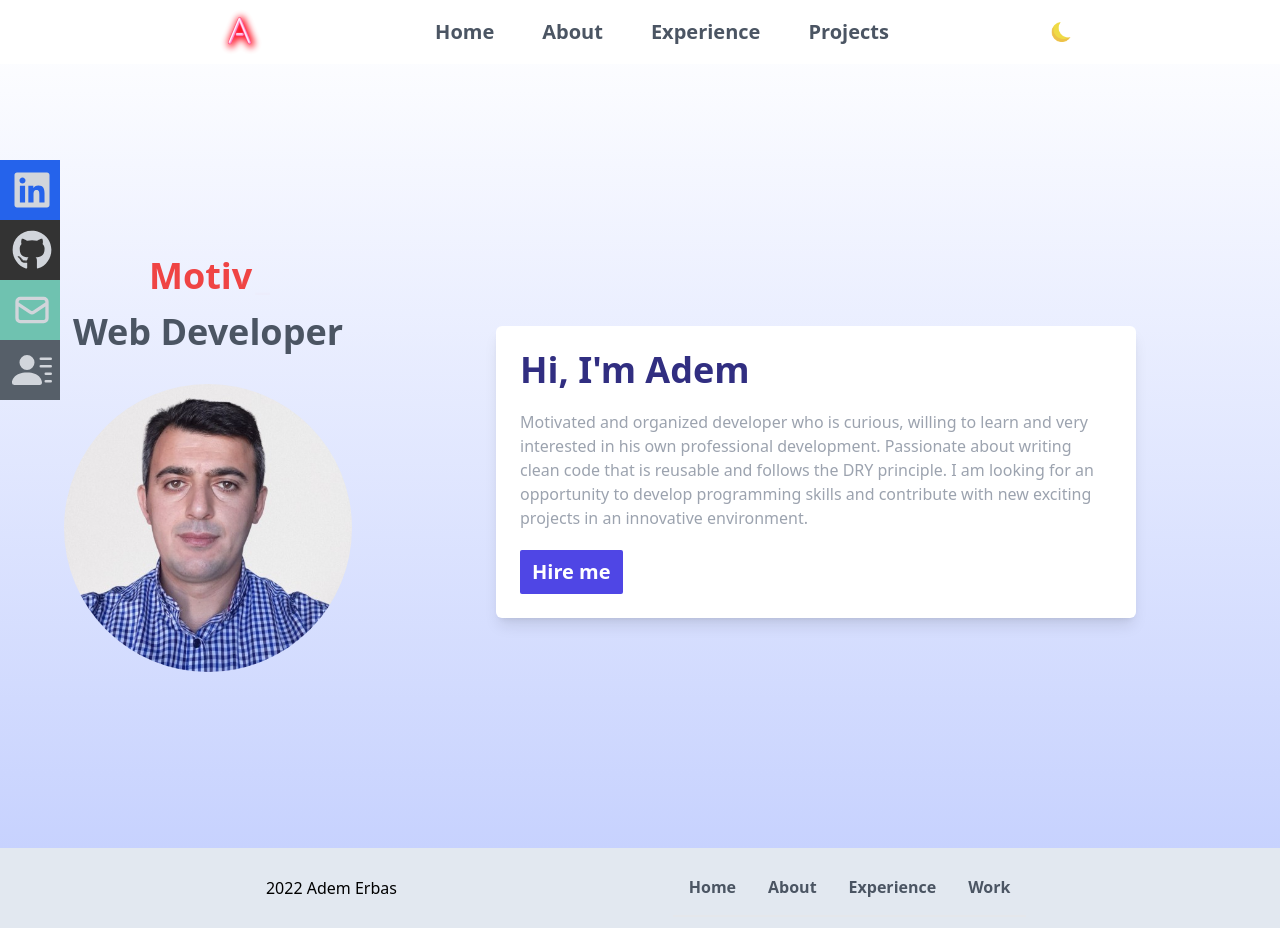
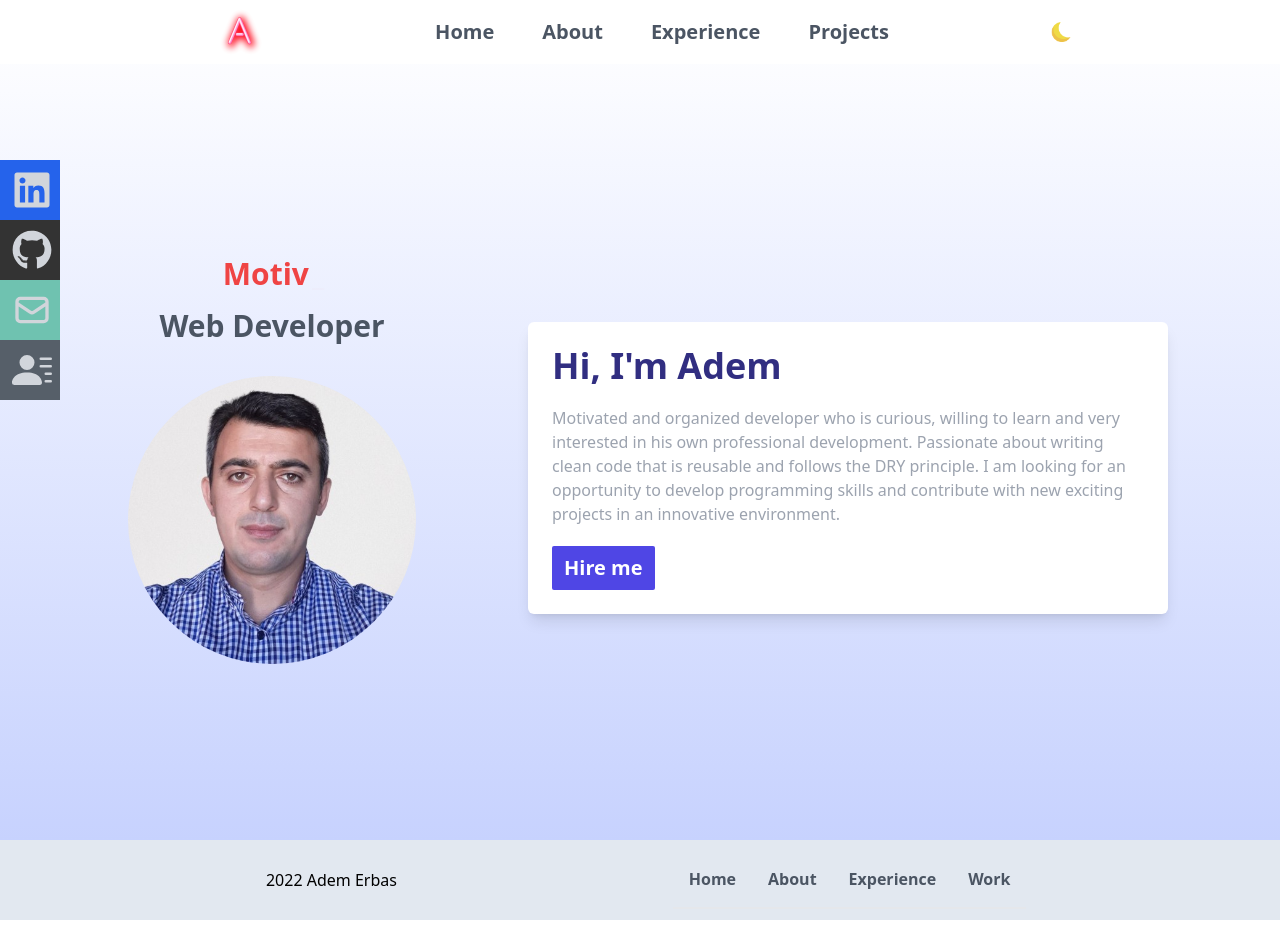
Before and after one commit to Adem54/personal-portfolio, a React (Create React App) app: page / in a window 1280 px wide. Built offline with nearby package versions, Linux system fonts and the light colour scheme.

Commit message:
homepage edited

```diff
--- a/src/pages/Home.tsx
+++ b/src/pages/Home.tsx
@@ -5,8 +5,9 @@ import { Typewriter } from 'react-simple-typewriter'
 const Home = () => {
   return (
     <section className="flex flex-col md:flex-row justify-center  md:justify-between items-center mt-4 md:mt-36   ">
-      <div className="md:ml-16 mb-4">
-        <div className="  mb-8 top-16  lg:left-10 text-center mx-auto sm:top-1/3 md:top-1/4 left-5 text-2xl sm:left-5 sm:text-4xl md:left-24 md:text-4xl  xl:left-48 xl:text-7xl font-bold">
+      <div className="md:ml-24 mb-4  lg:ml-32">
+        <div className="  mb-8 top-16  lg:left-10   text-center mx-auto sm:top-1/3 md:top-1/4 left-5 text-2xl sm:left-5  md:left-24
+        sm:text-3xl  xl:left-48 xl:text-7xl font-bold">
 
           <p id="text" className="text-red-500 mb-4">
           <Typewriter
```
